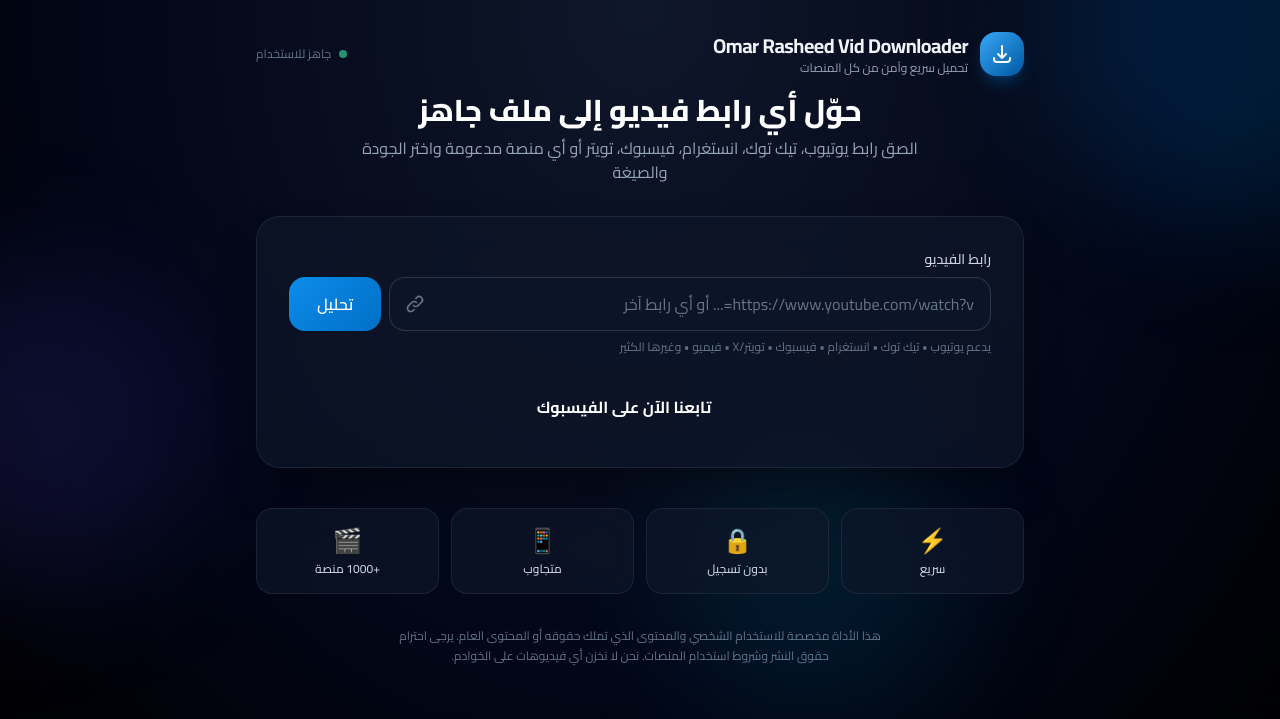
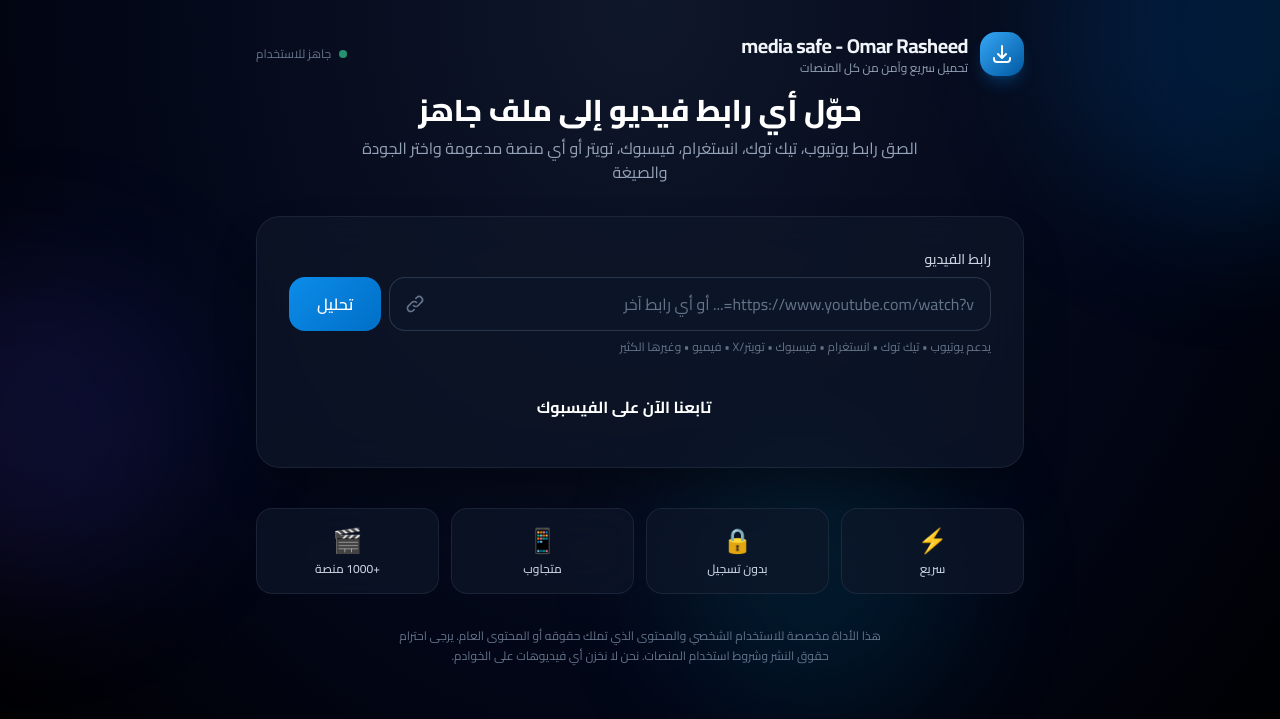
Before and after one commit to Socialdownloaderomar/media-safe, a Flask app: page / in a window 1280 px wide. Shown: the top 719 px of the page. Run offline with Flask 3, Linux system fonts and the light colour scheme; some libraries are stand-ins or nearby versions.

Commit message:
Update index.html

```diff
--- a/templates/index.html
+++ b/templates/index.html
@@ -3,7 +3,7 @@
 <head>
   <meta charset="UTF-8" />
   <meta name="viewport" content="width=device-width, initial-scale=1.0" />
-  <title>Omar Rasheed Vid Downloader</title>
+  <title>media safe Omar Rasheed</title>
   <meta name="description" content="حمّل أي فيديو من يوتيوب، تيك توك، انستغرام، فيسبوك، تويتر وغيرها بصيغة MP4 أو MP3 وبدقات مختلفة" />
   <link rel="preconnect" href="https://fonts.googleapis.com" />
   <link rel="preconnect" href="https://fonts.gstatic.com" crossorigin />
@@ -29,7 +29,7 @@
             </svg>
           </div>
           <div>
-            <h1 class="text-xl font-bold tracking-tight">Omar Rasheed Vid Downloader</h1>
+            <h1 class="text-xl font-bold tracking-tight">media safe - Omar Rasheed</h1>
             <p class="text-xs text-slate-400">تحميل سريع وآمن من كل المنصات</p>
           </div>
         </div>
@@ -86,7 +86,7 @@
           </div>
 
                <button
-              class="btn-warning w-full text-white font-bold rounded-2xl py-4 text-base flex items-center justify-center gap-3"
+              class="btn btn-outline-warning w-full text-white font-bold rounded-2xl py-4 text-base flex items-center justify-center gap-3"
             >
               <svg class="w-5 h-5" fill="none" viewBox="0 0 24 24" stroke="currentColor" stroke-width="2">
               </svg>
```
